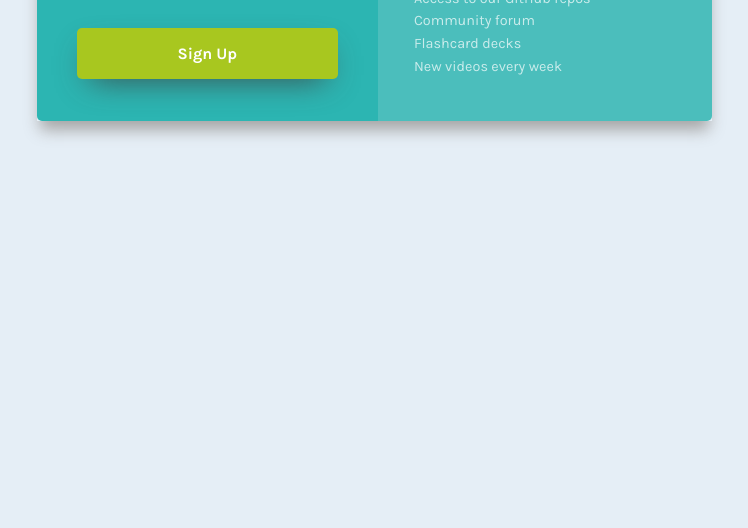
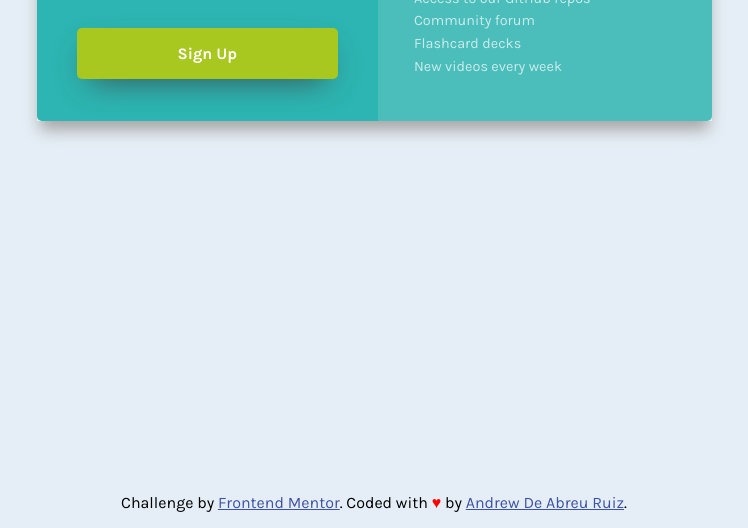
Before and after one commit to andrewabreu97/single-price-grid-component, a plain HTML site: page index.html in a window 1280 px wide. Shown: the part 483-1011 px from the top of the page, without its empty margins (266-1014 px from the left). Before the commit the page ends 880 px from the top, so only its background shows below. Drawn offline with Linux system fonts and the light colour scheme.

Commit message:
Add footer to index.html

```diff
--- a/css/styles.css
+++ b/css/styles.css
@@ -37,6 +37,7 @@ body {
     max-width: 350px;
     width: 90%;
     margin: 5em auto;
+    height: 100vh;
 }
 
 .single-price {
@@ -179,15 +180,19 @@ body {
  **/
 
 footer {
-    display: none;
+    padding: 1em;
 }
 
 .attribution {
-    font-size: 11px;
+    font-size: 1rem;;
     text-align: center; }
 
 .attribution a {
     color: hsl(228, 45%, 44%);
+}
+
+.attribution span {
+    color: red;
 }
 
 /**
--- a/index.html
+++ b/index.html
@@ -47,7 +47,7 @@
   <footer>
     <p class="attribution">
       Challenge by <a href="https://www.frontendmentor.io?ref=challenge" target="_blank">Frontend Mentor</a>.
-      Coded by <a href="#">Your Name Here</a>.
+      Coded with <span>&hearts;</span> by <a href="#">Andrew De Abreu Ruiz</a>.
     </p>
   </footer>
 </body>
```
